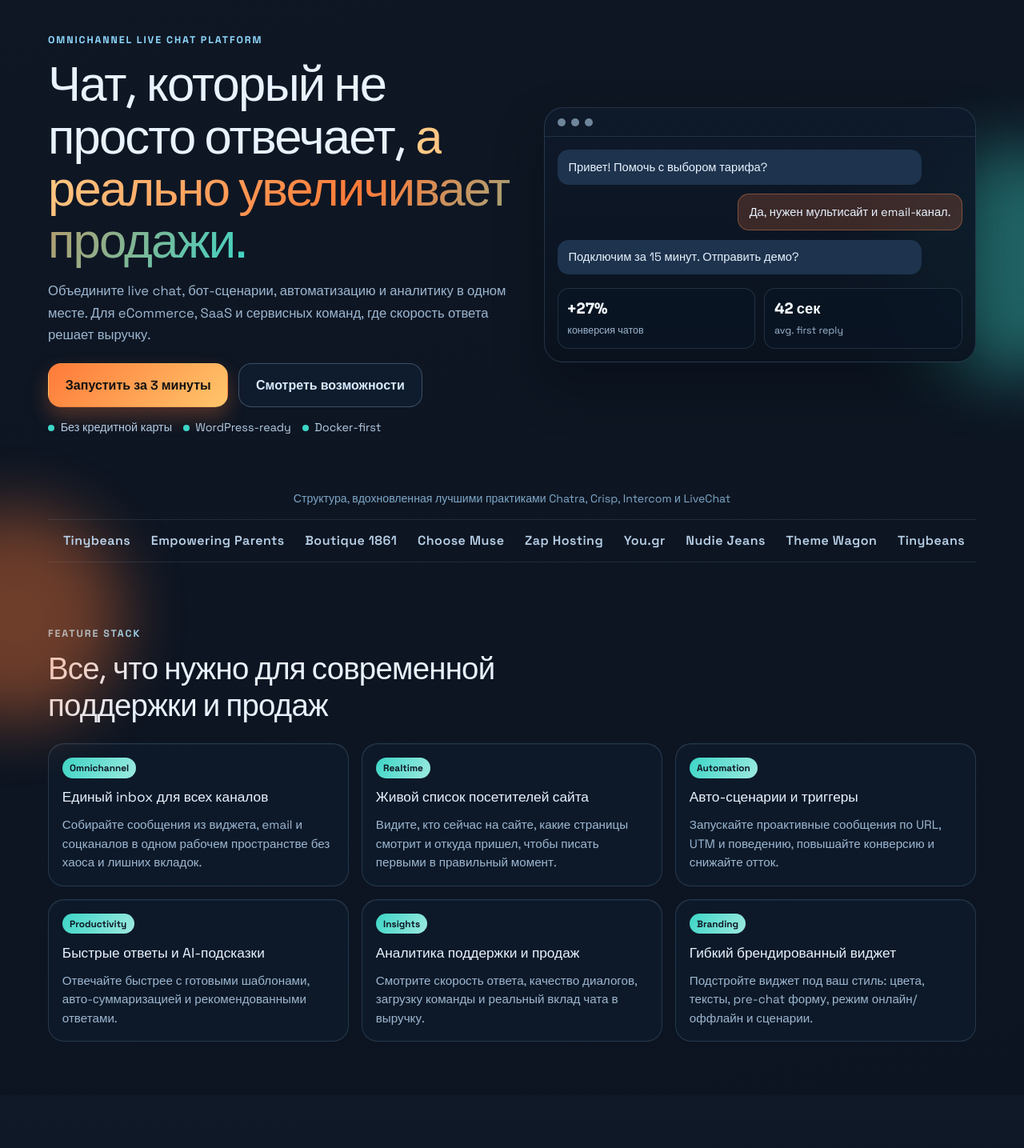
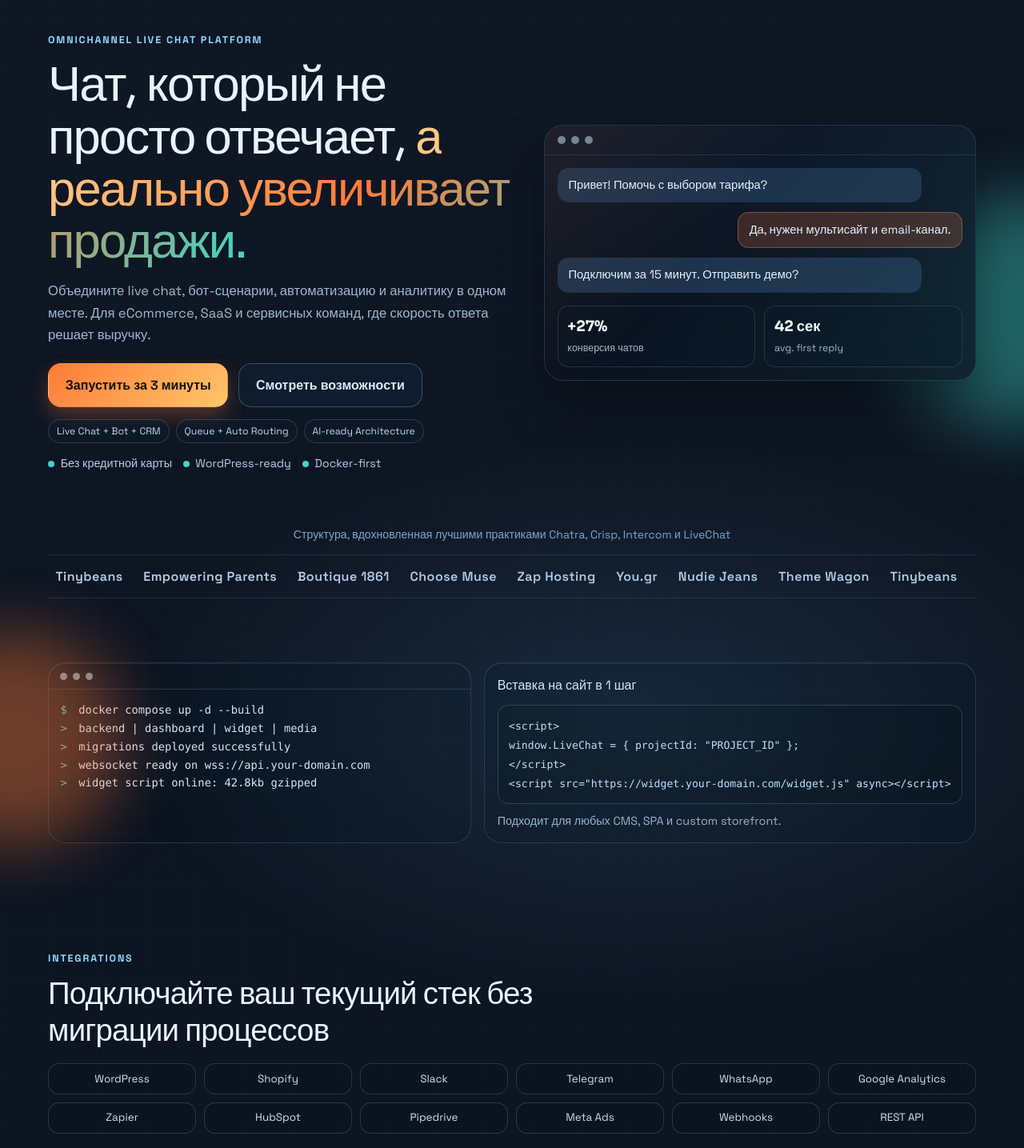
Before and after one commit to jaguarcion/chat, a React (Vite) app in the folder dashboard/: page / in a window 1280 px wide. Shown: the part 100-1535 px from the top of the page at 80% size. Built offline with nearby package versions, Linux system fonts and the light colour scheme; no server answers.

Commit message:
feat: enhance landing page with integrations section and mini chips

```diff
--- a/dashboard/src/index.css
+++ b/dashboard/src/index.css
@@ -86,6 +86,27 @@
     linear-gradient(170deg, var(--landing-bg), #0b1320 55%, #101e32 100%);
   color: var(--landing-text);
   font-family: 'Space Grotesk', sans-serif;
+}
+
+.landing-shell::before,
+.landing-shell::after {
+  content: "";
+  position: absolute;
+  inset: 0;
+  pointer-events: none;
+}
+
+.landing-shell::before {
+  background-image:
+    linear-gradient(rgba(130, 171, 205, 0.09) 1px, transparent 1px),
+    linear-gradient(90deg, rgba(130, 171, 205, 0.09) 1px, transparent 1px);
+  background-size: 60px 60px;
+  mask-image: radial-gradient(circle at 45% 18%, black, transparent 68%);
+  opacity: 0.34;
+}
+
+.landing-shell::after {
+  background: radial-gradient(1000px 560px at 62% 22%, rgba(87, 150, 197, 0.16), transparent 65%);
 }
 
 .landing-orb {
@@ -201,16 +222,30 @@
   transform: translateY(-1px);
 }
 
+.landing-btn:focus-visible {
+  outline: 2px solid #cde6ff;
+  outline-offset: 2px;
+}
+
 .landing-btn-solid {
   color: #111;
   background: linear-gradient(135deg, var(--landing-accent), var(--landing-accent-soft));
   box-shadow: 0 12px 24px rgba(255, 122, 56, 0.28);
 }
 
+.landing-btn-solid:hover {
+  box-shadow: 0 16px 30px rgba(255, 122, 56, 0.34);
+}
+
 .landing-btn-ghost {
   color: #d8ebff;
   border-color: rgba(153, 190, 223, 0.32);
   background: rgba(18, 34, 54, 0.54);
+}
+
+.landing-btn-ghost:hover {
+  border-color: rgba(181, 213, 241, 0.56);
+  background: rgba(23, 44, 67, 0.82);
 }
 
 .landing-btn-lg {
@@ -266,6 +301,22 @@
   gap: 0.8rem;
 }
 
+.landing-hero-mini-chips {
+  margin-top: 0.95rem;
+  display: flex;
+  flex-wrap: wrap;
+  gap: 0.5rem;
+}
+
+.landing-hero-mini-chips span {
+  padding: 0.28rem 0.62rem;
+  border-radius: 999px;
+  border: 1px solid rgba(126, 168, 201, 0.28);
+  color: #bcd6ee;
+  font-size: 0.77rem;
+  background: rgba(14, 28, 44, 0.52);
+}
+
 .landing-hero-points {
   margin-top: 0.95rem;
   display: flex;
@@ -291,6 +342,15 @@
   border-radius: 24px;
   overflow: hidden;
   box-shadow: 0 30px 60px rgba(5, 10, 18, 0.45);
+  position: relative;
+}
+
+.landing-mock::before {
+  content: "";
+  position: absolute;
+  inset: 0;
+  background: linear-gradient(130deg, rgba(255, 122, 56, 0.07), transparent 40%, rgba(60, 214, 199, 0.07));
+  pointer-events: none;
 }
 
 .landing-mock-top {
@@ -389,6 +449,107 @@
   letter-spacing: 0.03em;
 }
 
+.landing-section-tech {
+  padding-top: 2.4rem;
+}
+
+.landing-tech-grid {
+  display: grid;
+  grid-template-columns: 1.1fr 0.9fr;
+  gap: 1rem;
+}
+
+.landing-tech-card {
+  border: 1px solid rgba(127, 168, 201, 0.22);
+  border-radius: 22px;
+  background: rgba(10, 20, 32, 0.72);
+  box-shadow: inset 0 1px 0 rgba(188, 217, 243, 0.08);
+}
+
+.landing-tech-top {
+  display: flex;
+  gap: 0.42rem;
+  padding: 0.72rem 0.9rem;
+  border-bottom: 1px solid rgba(129, 170, 203, 0.2);
+}
+
+.landing-tech-top span {
+  width: 9px;
+  height: 9px;
+  border-radius: 999px;
+  background: rgba(187, 216, 241, 0.62);
+}
+
+.landing-tech-terminal {
+  font-family: ui-monospace, SFMono-Regular, Menlo, Monaco, Consolas, Liberation Mono, monospace;
+  font-size: 0.86rem;
+  line-height: 1.65;
+  padding: 0.9rem;
+  color: #d5ebff;
+}
+
+.landing-tech-terminal p {
+  white-space: nowrap;
+  overflow: hidden;
+  text-overflow: ellipsis;
+}
+
+.landing-tech-terminal span {
+  color: #3cd6c7;
+  margin-right: 0.4rem;
+}
+
+.landing-tech-code {
+  padding: 1rem;
+}
+
+.landing-tech-code h3 {
+  font-size: 1rem;
+}
+
+.landing-tech-code pre {
+  margin-top: 0.72rem;
+  border: 1px solid rgba(132, 174, 207, 0.26);
+  border-radius: 14px;
+  background: rgba(8, 16, 26, 0.84);
+  padding: 0.84rem;
+  overflow-x: auto;
+}
+
+.landing-tech-code code {
+  color: #cde8ff;
+  font-family: ui-monospace, SFMono-Regular, Menlo, Monaco, Consolas, Liberation Mono, monospace;
+  font-size: 0.82rem;
+  line-height: 1.5;
+}
+
+.landing-tech-code p {
+  margin-top: 0.65rem;
+  color: var(--landing-muted);
+  font-size: 0.9rem;
+}
+
+.landing-integrations {
+  padding-top: 2rem;
+}
+
+.landing-integrations-grid {
+  margin-top: 1.15rem;
+  display: grid;
+  grid-template-columns: repeat(6, minmax(0, 1fr));
+  gap: 0.62rem;
+}
+
+.landing-integrations-grid span {
+  border: 1px solid rgba(131, 173, 206, 0.24);
+  border-radius: 14px;
+  background: rgba(10, 20, 32, 0.62);
+  color: #cae1f4;
+  font-size: 0.84rem;
+  padding: 0.52rem 0.6rem;
+  text-align: center;
+}
+
 .landing-section {
   padding: 4.2rem 0;
 }
@@ -422,6 +583,13 @@
   background: var(--landing-card);
   padding: 1.05rem;
   box-shadow: inset 0 1px 0 rgba(190, 219, 244, 0.06);
+  transition: transform 0.22s ease, border-color 0.22s ease, background 0.22s ease;
+}
+
+.landing-card:hover {
+  transform: translateY(-3px);
+  border-color: rgba(163, 202, 234, 0.45);
+  background: rgba(18, 33, 52, 0.82);
 }
 
 .landing-chip {
@@ -457,6 +625,12 @@
   border-radius: 18px;
   padding: 1rem;
   background: rgba(11, 20, 32, 0.58);
+  transition: transform 0.2s ease, border-color 0.2s ease;
+}
+
+.landing-stat-card:hover {
+  transform: translateY(-2px);
+  border-color: rgba(165, 202, 232, 0.38);
 }
 
 .landing-stat-card h3 {
@@ -485,6 +659,12 @@
   grid-template-columns: auto 1fr;
   gap: 0.9rem;
   align-items: start;
+  transition: transform 0.2s ease, border-color 0.2s ease;
+}
+
+.landing-step-card:hover {
+  transform: translateY(-2px);
+  border-color: rgba(166, 203, 232, 0.38);
 }
 
 .landing-step-card span {
@@ -522,6 +702,12 @@
   border-radius: 22px;
   padding: 1.05rem;
   background: rgba(11, 20, 32, 0.6);
+  transition: transform 0.24s ease, border-color 0.24s ease;
+}
+
+.landing-price-card:hover {
+  transform: translateY(-4px);
+  border-color: rgba(168, 205, 234, 0.4);
 }
 
 .landing-price-main {
@@ -588,6 +774,12 @@
   border-radius: 18px;
   padding: 0.95rem;
   background: rgba(11, 20, 32, 0.58);
+  transition: border-color 0.2s ease, transform 0.2s ease;
+}
+
+.landing-faq-card:hover {
+  border-color: rgba(163, 202, 234, 0.42);
+  transform: translateY(-2px);
 }
 
 .landing-faq-card h3 {
@@ -695,6 +887,14 @@
 }
 
 @media (max-width: 1080px) {
+  .landing-tech-grid {
+    grid-template-columns: 1fr;
+  }
+
+  .landing-integrations-grid {
+    grid-template-columns: repeat(4, minmax(0, 1fr));
+  }
+
   .landing-feature-grid,
   .landing-pricing-grid {
     grid-template-columns: repeat(2, minmax(0, 1fr));
@@ -720,6 +920,10 @@
 
   .landing-faq-grid {
     grid-template-columns: 1fr;
+  }
+
+  .landing-nav-cta .landing-btn-ghost {
+    display: none;
   }
 }
 
@@ -751,8 +955,30 @@
     grid-template-columns: 1fr;
   }
 
+  .landing-integrations-grid {
+    grid-template-columns: repeat(2, minmax(0, 1fr));
+  }
+
+  .landing-hero-mini-chips {
+    gap: 0.42rem;
+  }
+
+  .landing-hero-mini-chips span {
+    font-size: 0.73rem;
+  }
+
   .landing-footer-inner {
     flex-direction: column;
     align-items: flex-start;
   }
 }
+
+@media (prefers-reduced-motion: reduce) {
+  .landing-orb,
+  .landing-marquee-track,
+  .landing-fade-up {
+    animation: none !important;
+    transform: none !important;
+    opacity: 1 !important;
+  }
+}
--- a/dashboard/src/pages/LandingPage.tsx
+++ b/dashboard/src/pages/LandingPage.tsx
@@ -9,6 +9,21 @@ const logos = [
     'Choose Muse',
     'Zap Hosting',
     'You.gr',
+];
+
+const integrations = [
+    'WordPress',
+    'Shopify',
+    'Slack',
+    'Telegram',
+    'WhatsApp',
+    'Google Analytics',
+    'Zapier',
+    'HubSpot',
+    'Pipedrive',
+    'Meta Ads',
+    'Webhooks',
+    'REST API',
 ];
 
 const features = [
@@ -138,6 +153,11 @@ export default function LandingPage() {
                                 <Link to="/login" className="landing-btn landing-btn-solid landing-btn-lg">Запустить за 3 минуты</Link>
                                 <a href="#features" className="landing-btn landing-btn-ghost landing-btn-lg">Смотреть возможности</a>
                             </div>
+                            <div className="landing-hero-mini-chips">
+                                <span>Live Chat + Bot + CRM</span>
+                                <span>Queue + Auto Routing</span>
+                                <span>AI-ready Architecture</span>
+                            </div>
                             <div className="landing-hero-points">
                                 <span>Без кредитной карты</span>
                                 <span>WordPress-ready</span>
@@ -179,6 +199,50 @@ export default function LandingPage() {
                                     <span key={`${logo}-${index}`}>{logo}</span>
                                 ))}
                             </div>
+                        </div>
+                    </div>
+                </section>
+
+                <section className="landing-section landing-section-tech">
+                    <div className="landing-container landing-tech-grid">
+                        <article className="landing-tech-card">
+                            <div className="landing-tech-top">
+                                <span />
+                                <span />
+                                <span />
+                            </div>
+                            <div className="landing-tech-terminal">
+                                <p><span>$</span> docker compose up -d --build</p>
+                                <p><span>{'>'}</span> backend | dashboard | widget | media</p>
+                                <p><span>{'>'}</span> migrations deployed successfully</p>
+                                <p><span>{'>'}</span> websocket ready on wss://api.your-domain.com</p>
+                                <p><span>{'>'}</span> widget script online: 42.8kb gzipped</p>
+                            </div>
+                        </article>
+
+                        <article className="landing-tech-card landing-tech-code">
+                            <h3>Вставка на сайт в 1 шаг</h3>
+                            <pre>
+                                <code>{`<script>
+window.LiveChat = { projectId: "PROJECT_ID" };
+</script>
+<script src="https://widget.your-domain.com/widget.js" async></script>`}</code>
+                            </pre>
+                            <p>Подходит для любых CMS, SPA и custom storefront.</p>
+                        </article>
+                    </div>
+                </section>
+
+                <section className="landing-section landing-integrations">
+                    <div className="landing-container">
+                        <div className="landing-section-head">
+                            <p className="landing-kicker">INTEGRATIONS</p>
+                            <h2>Подключайте ваш текущий стек без миграции процессов</h2>
+                        </div>
+                        <div className="landing-integrations-grid">
+                            {integrations.map((item) => (
+                                <span key={item}>{item}</span>
+                            ))}
                         </div>
                     </div>
                 </section>
```
